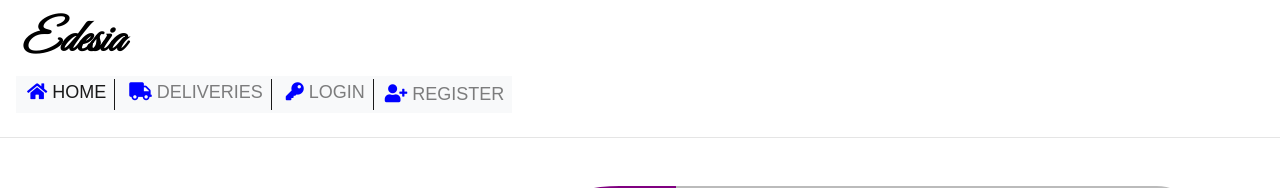
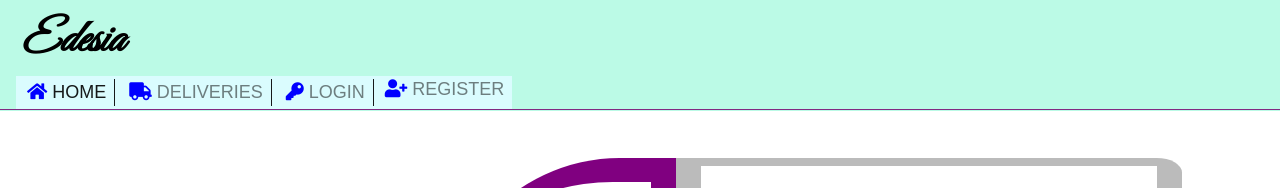
Before and after one commit to abdulkadiret/edesia, a React (Create React App) app in the folder client/: page / in a window 1280 px wide. Shown: the top 188 px of the page. Built offline with nearby package versions, Linux system fonts and the light colour scheme; no server answers; a web font is replaced by a local one.

Commit message:
create responsive collapsible left navbar

```diff
--- a/client/src/containers/Menu/Menu.css
+++ b/client/src/containers/Menu/Menu.css
@@ -1,11 +1,27 @@
-.navbar-collapse > .navbar-nav > .navbar-brand:not(:last-child) {
+.navbar-nav > .navbar-brand:not(:last-child) {
   border-right: solid 1.3px;
   padding: 0;
   margin: 3px;
 }
 
+@media only screen and (max-width: 992px) {
+  .navbar-nav > .navbar-brand:not(:last-child) {
+    border-right: 0;
+  }
+}
+
+.navbar .navbar-expand-lg .navbar-light .bg-light {
+  padding-top: 0;
+  padding-bottom: 0;
+}
+
 .bg-light {
   padding: 0;
+  width: 100%;
+}
+
+.navbar {
+  padding-bottom: 2px;
 }
 
 .navbar-brand {
@@ -14,26 +30,52 @@
   margin: 0;
 }
 
-.navbar-default {
+.navbar-brand:hover {
+  background: tan;
+}
+
+.navbar .navbar-default {
   padding-top: 0.5em 0.5em;
   border: 0px;
 }
 
-.logo {
-  color: black;
+.navbar-header {
+  background-color: rgb(187, 250, 230);
 }
 
-.container {
-  margin: 0 0;
-  width: 75%;
-  border: 0;
-  padding: 0;
+.navbar-collapse .collapse .show {
+  border: 1px solid;
 }
 
 .nav-link {
-  padding: 0;
+  padding-right: 0.5rem;
+  padding-left: 0rem;
+  padding-bottom: 0rem;
+  padding-top: 0rem;
 }
 
 .fas {
   color: blue;
 }
+
+hr {
+  margin-top: -1.8px;
+  margin-bottom: auto;
+  border: 0;
+  border-top: 1px solid #812881;
+}
+
+.mr-auto {
+  margin-right: auto !important;
+  background-color: rgb(218, 252, 254);
+}
+
+.navbar-brand {
+  padding-top: 0;
+  padding-bottom: 0;
+  margin-top: 0;
+}
+
+.navbar-brand a {
+  cursor: pointer;
+}
--- a/client/src/containers/Menu/Menu.js
+++ b/client/src/containers/Menu/Menu.js
@@ -33,6 +33,7 @@ class Menu extends Component {
     localStorage.removeItem("jwtToken");
     window.location = "/";
   };
+
   goToDriverRegistration = () => {
     this.props.history.push("/register");
   };
@@ -40,32 +41,31 @@ class Menu extends Component {
   render() {
     const token = localStorage.getItem("jwtToken");
     const { role: userRole } = this.state;
+
     return (
-      <div className="navbar navbar-default">
-        <div className="container">
-          <header className="navbar-header">
-            <div className="navbar-left logo ">
+      <header className="navbar-header">
+        <div className="navbar navbar-default">
+          <div className="navbar-left">
+            <div className="navbar-logo ">
               <Logo />
             </div>
-            <nav className="navbar navbar-expand-lg navbar-light bg-light">
+            <nav className="navbar-nav navbar-expand-lg navbar-light bg-light">
               <button
                 className="navbar-toggler"
                 type="button"
                 data-toggle="collapse"
-                data-target="#navbarSupportedContent"
+                data-target="#collapsibleContent"
                 aria-controls="navbarSupportedContent"
                 aria-expanded="false"
                 aria-label="Toggle navigation"
               >
                 <span className="navbar-toggler-icon" />
               </button>
-              <div
-                className="collapse navbar-collapse"
-                id="navbarSupportedContent"
-              >
+
+              <div className="collapse navbar-collapse" id="collapsibleContent">
                 <ul className="navbar-nav mr-auto">
-                  <li className="navbar-brand active">
-                    <Link to="/" className="nav-link">
+                  <li className="navbar-brand active ">
+                    <Link to="/" className="nav-link ">
                       <i className="fas fa-home " /> home
                     </Link>
                   </li>
@@ -73,7 +73,7 @@ class Menu extends Component {
                   {token && userRole === "admin" ? (
                     <li className="navbar-brand">
                       <Link to="/admin" className="nav-link ">
-                        edesia admin
+                        <i class="fas fa-user-cog" /> admin
                       </Link>
                     </li>
                   ) : null}
@@ -97,6 +97,13 @@ class Menu extends Component {
                       </Link>
                     </li>
                   ) : null}
+                  {token ? (
+                    <li className="navbar-brand">
+                      <a className="nav-link" onClick={this.logout}>
+                        <i className="fas fa-lock" /> logout
+                      </a>
+                    </li>
+                  ) : null}
                   {!token ? (
                     <li className="navbar-brand">
                       <Link to="/register" className="nav-link">
@@ -104,29 +111,12 @@ class Menu extends Component {
                       </Link>
                     </li>
                   ) : null}
-                  {token && userRole === "driver" ? (
-                    <li className="navbar-brand">
-                      <Link to="/profile" className="nav-link">
-                        <i className="fas fa-user-circle" /> profile
-                      </Link>
-                    </li>
-                  ) : null}
-                  {token ? (
-                    <li className="navbar-brand">
-                      <button
-                        className=" nav-link btn btn-outline-primary"
-                        onClick={this.logout}
-                      >
-                        <i className="fas fa-lock" /> logout
-                      </button>
-                    </li>
-                  ) : null}
                 </ul>
               </div>
             </nav>
-          </header>
+          </div>
         </div>
-      </div>
+      </header>
     );
   }
 }
```
